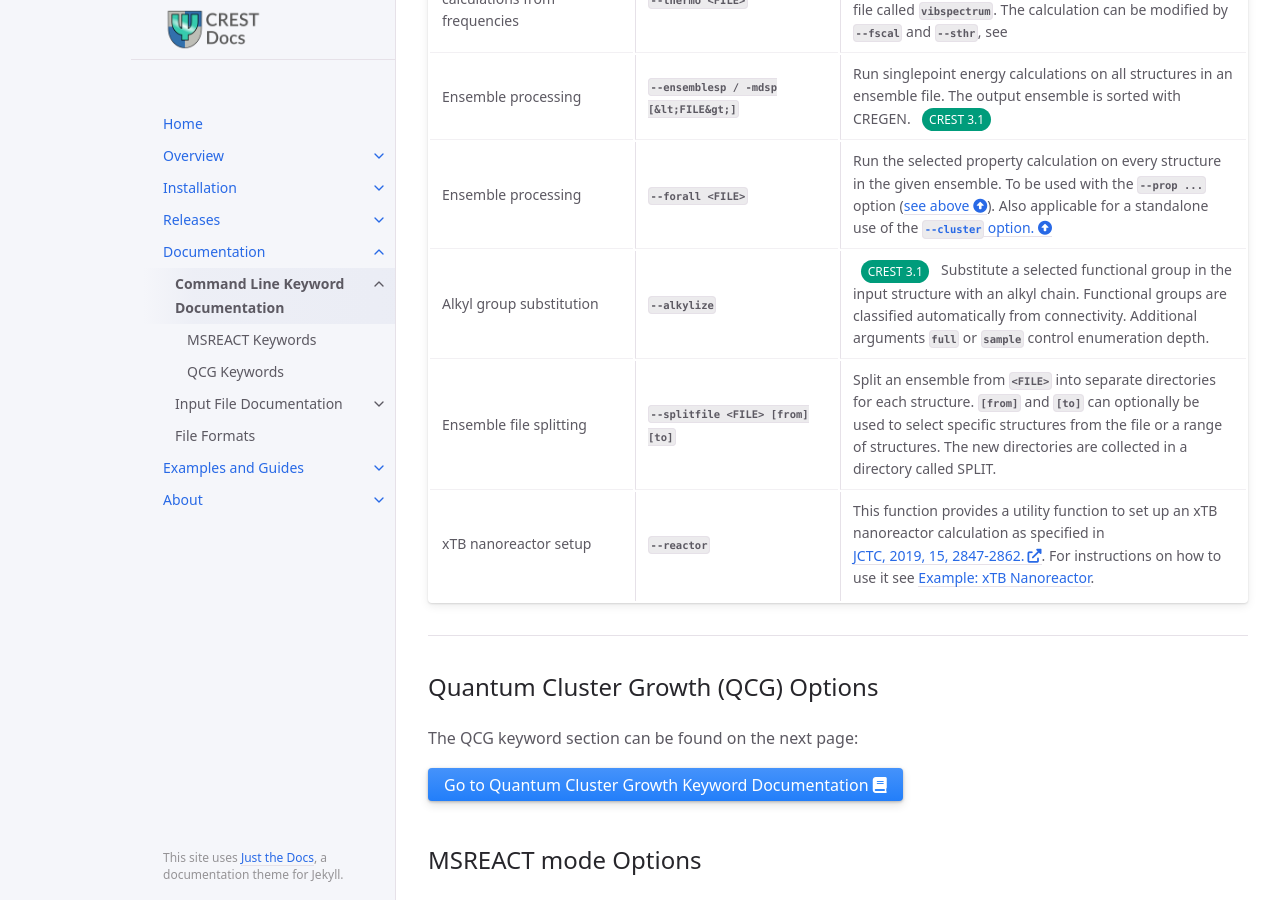
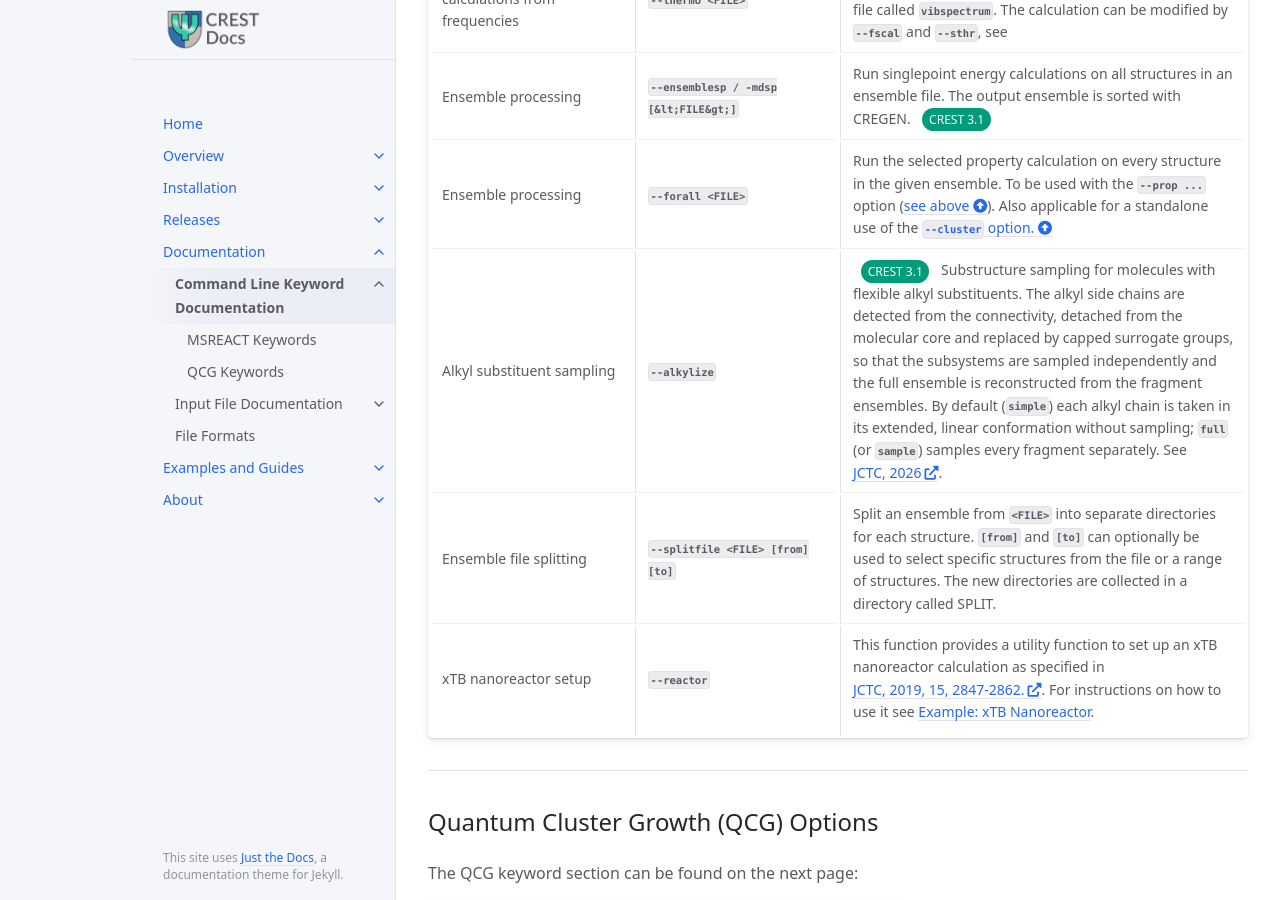
Before and after one commit to crest-lab/crest-docs, a Jekyll site: the page built from page/documentation/keywords.md, in a window 1280 px wide and 900 px high, scrolled down 14272 px. Built offline with Jekyll 4.4.1, drawn with Linux system fonts in a browser that asks for light colours.

Commit message:
update alkylize flags

```diff
--- a/_data/keywords.yml
+++ b/_data/keywords.yml
@@ -801,12 +801,16 @@ standalonetools:
       link: /page/documentation/keywords.html#pca-clustering-options
 
   - cmd: "--alkylize"
-    type: Alkyl group substitution
+    type: Alkyl substituent sampling
     descript: >
       <span class='label label-green'>CREST 3.1</span>
-      Substitute a selected functional group in the input structure with an alkyl
-      chain. Functional groups are classified automatically from connectivity.
-      Additional arguments `full` or `sample` control enumeration depth.
+      Substructure sampling for molecules with flexible alkyl substituents.
+      The alkyl side chains are detected from the connectivity, detached from the molecular
+      core and replaced by capped surrogate groups, so that the subsystems are sampled
+      independently and the full ensemble is reconstructed from the fragment ensembles.
+      By default (`simple`) each alkyl chain is taken in its extended, linear conformation
+      without sampling; `full` (or `sample`) samples every fragment separately.
+      See [JCTC, 2026](https://doi.org/10.1021/acs.jctc.6c01611).
 
   - cmd: --splitfile <FILE> [from] [to]
     type: Ensemble file splitting
--- a/page/about/literature.md
+++ b/page/about/literature.md
@@ -37,6 +37,8 @@ This is a collection of various works that focus on CREST and `xtb`.
 - **Minimum Energy Crossing Point (MECP) sampling:** Pracht, P.; Bannwarth, C.; *Fast Screening of Minimum Energy Crossing Points with Semiempirical Tight-Binding Methods*, *J. Chem. Theory Comput.*, **2022**, *18 (10)*, 6370-6385. [DOI: 10.1021/acs.jctc.2c00578](https://doi.org/10.1021/acs.jctc.2c00578).
 
 - **MC-ONIOM*n*:** Wesołowski, P.A.; Wales, D.J.; Pracht, P.; *Multilevel Framework for Analysis of Protein Folding Involving Disulfide Bond Formation*, *J. Phys. Chem. B*, **2024**, *128*, 3145–3156. [DOI: 10.1021/acs.jpcb.4c00104](https://doi.org/10.1021/acs.jpcb.4c00104)
+
+- **Alkyl Substituent Sampling:** Rindt, L.S.; Pracht, P.; *Adaptive Substructure Sampling for Molecules with Flexible Alkyl Substituents*, *J. Chem. Theory Comput.*, **2026**. [DOI: 10.1021/acs.jctc.6c01611](https://doi.org/10.1021/acs.jctc.6c01611)
 
 ---
 
--- a/page/releases/release_current.md
+++ b/page/releases/release_current.md
@@ -350,6 +350,7 @@ error because the composite flag already defines the second level.
 | `--sort <ENSEMBLE> isort` | invoke the iRMSD-aware sorter |
 | `--dock` / `runtype = "dock"` | standalone aISS docking of two molecules, replacing `xtb dock` |
 | `--orca <template> <exe>` | single ORCA level from the command line |
+| `--alkylize [full]` | substructure sampling with detached alkyl side chains, [Rindt and Pracht, *J. Chem. Theory Comput.* **2026**](https://doi.org/10.1021/acs.jctc.6c01611) |
 | `-spinpol` / `spin_polarized` | open-shell spin-polarized tblite calculation |
 | `-mult <2S+1>` | spin multiplicity, stored internally as `uhf = 2S+1-1` |
 | `efield` (TOML) | external electric field vector for tblite |
```
